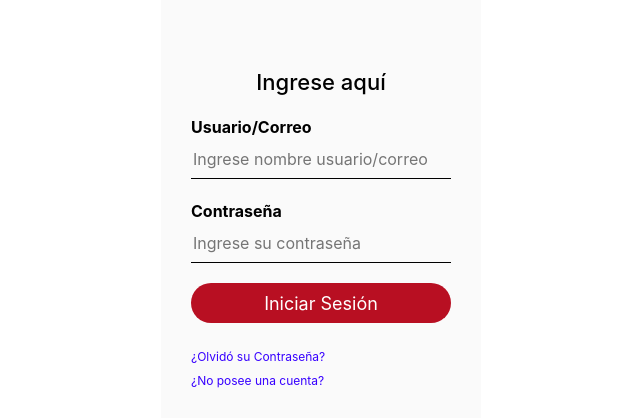
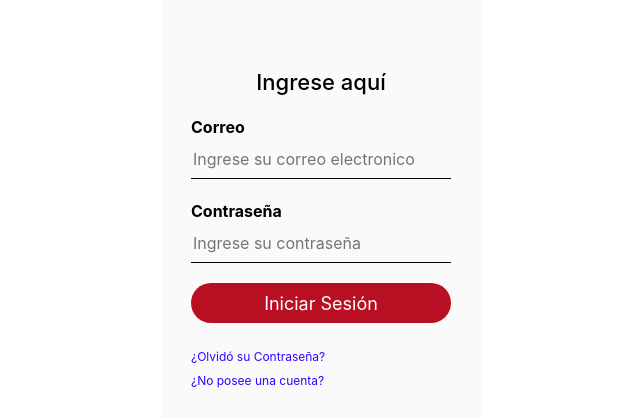
Before and after one commit to KiwiState/TestDjango, a Django app: page /login/ in a window 1280 px wide. Shown: the part 191-609 px from the top of the page, without its empty margins (319-959 px from the left). Run offline with Django 3.2, Linux system fonts and the light colour scheme; some libraries are stand-ins or nearby versions.

Commit message:
cambio en el login

```diff
--- a/core/templates/core/login.html
+++ b/core/templates/core/login.html
@@ -46,8 +46,8 @@
       </h1>
       <form method="POST" enctype="multipart/formdata" name="login">
         <!-- USERNAME INPUT -->
-        <label for="usuario">Usuario/Correo</label>
-        <input name="nombre_usuario" type="text" id ="correo" value="" placeholder="Ingrese nombre usuario/correo" autocomplete="on" required>
+        <label for="usuario">Correo</label>
+        <input name="correo" type="text" id ="correo" value="" placeholder="Ingrese su correo electronico" autocomplete="on" required>
         <!-- PASSWORD INPUT -->
         <label for="Contraseña">Contraseña</label>
         <input name="contraseña" type="password" value="" placeholder="Ingrese su contraseña" autocomplete="on" required>
```
